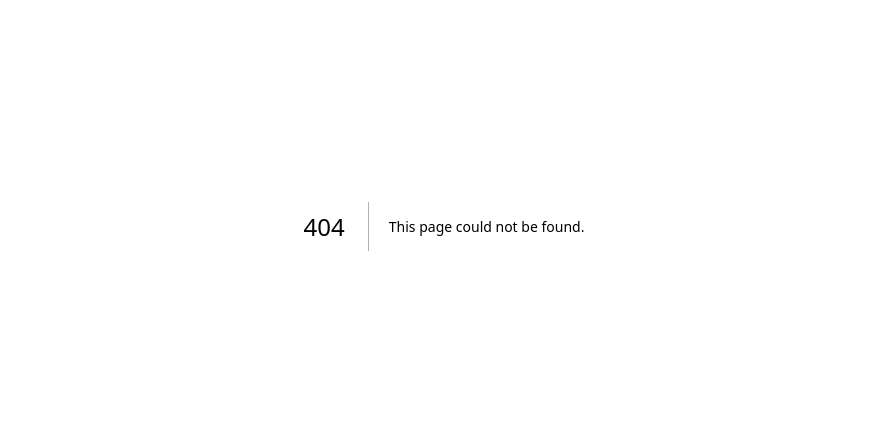
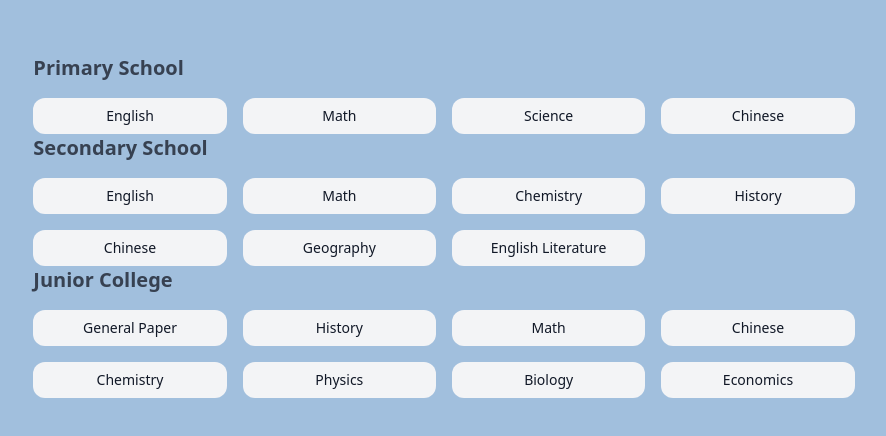
Before and after one commit to Kennethsim2000/BeepAssignment, a Next.js app: page /registerTutor in a window 1280 px wide. Before the commit this address had no page. Shown: the part 174-610 px from the top of the page, without its empty margins (196-1082 px from the left). Built offline with nearby package versions, Linux system fonts and the light colour scheme; a web font is replaced by a local one.

Commit message:
Add in subjectDisplay

```diff
--- a/src/components/Form.tsx
+++ b/src/components/Form.tsx
@@ -1,14 +1,16 @@
+import axios from "axios";
 import { useState } from "react";
 import { RxCross1 } from "react-icons/rx";
 
 const Form: React.FC = () => {
   const [name, setName] = useState<string>("");
-  const [email, setEmail] = useState<string>("");
+  // const [email, setEmail] = useState<string>("");
   const [password, setPassword] = useState<string>("");
   const [dob, setDOB] = useState<string>("");
   const [selectedSubjects, setSelectedSubjects] = useState<string[]>([]);
   const [pricing, setPricing] = useState<number>(0);
   const subjectOptions = ["English", "Math", "Chinese", "Science"];
+  const [isStudent, setIsStudent] = useState<Boolean>(false);
 
   const handleSubjectChange = (event: React.ChangeEvent<HTMLSelectElement>) => {
     const selectedSubject = event.target.value;
@@ -20,8 +22,41 @@ const Form: React.FC = () => {
   const handleRemoveSubject = (subject: string) => {
     setSelectedSubjects(selectedSubjects.filter((item) => item !== subject));
   };
-  const handleSubmit = (e: React.FormEvent<HTMLFormElement>) => {
+
+  const handleSubmit = async (e: React.FormEvent<HTMLFormElement>) => {
     e.preventDefault();
+    const subjectList: Array<string> = new Array<string>(...selectedSubjects);
+
+    const formData = {
+      name: name,
+      password: password,
+      age: new Date(dob),
+      subjects: subjectList,
+      pricing: isStudent ? 0 : pricing,
+    };
+
+    console.log(formData);
+    if (isStudent) {
+      try {
+        const response = await axios.post(
+          "http://localhost:8080/student/add",
+          formData
+        );
+        console.log(response.data); // Handle the response as needed
+      } catch (error) {
+        console.error(error);
+      }
+    } else {
+      try {
+        const response = await axios.post(
+          "http://localhost:8080/tutor/add",
+          formData
+        );
+        console.log(response.data); // Handle the response as needed
+      } catch (error) {
+        console.error(error);
+      }
+    }
   };
 
   return (
@@ -30,22 +65,30 @@ const Form: React.FC = () => {
       className="bg-customForm shadow-md rounded px-6 py-5 md:h-120 md:w-96"
     >
       <div className="flex flex-col justify-center items-center">
-        <p>I am a ...</p>
+        <p className="text-gray-700 font-semibold text-lg">I am a ...</p>
         <div className="flex gap-0">
           <button
             type="button"
-            className="text-white bg-studentButton  focus:outline-none hover:bg-gray-100 focus:ring-4 focus:ring-gray-200 font-medium  text-sm px-5 py-2.5  "
+            className={`text-white  ${
+              isStudent ? "bg-tutorButton" : "bg-studentButton"
+            } focus:outline-none   font-medium  text-sm px-5 py-2.5  `}
+            onClick={() => setIsStudent(true)}
           >
             Student
           </button>
           <button
             type="button"
-            className="text-white bg-tutorButton  focus:outline-none hover:bg-gray-100 focus:ring-4 focus:ring-gray-200 font-medium text-sm px-5 py-2.5 "
+            className={`text-white ${
+              isStudent ? "bg-studentButton" : "bg-tutorButton"
+            }  focus:outline-none   font-medium text-sm px-5 py-2.5 `}
+            onClick={() => setIsStudent(false)}
           >
             Tutor
           </button>
         </div>
       </div>
+
+      <div>
         <div className="mb-2">
           <label className="block text-gray-700 font-bold mb-2">Name:</label>
           <input
@@ -57,7 +100,9 @@ const Form: React.FC = () => {
           />
         </div>
         <div className="mb-2">
-        <label className="block text-gray-700 font-bold mb-2">Password:</label>
+          <label className="block text-gray-700 font-bold mb-2">
+            Password:
+          </label>
           <input
             type="password"
             id="password"
@@ -100,7 +145,10 @@ const Form: React.FC = () => {
         </div>
 
         <div className="mb-2">
-        <label htmlFor="pricing" className="block text-gray-700 font-bold mb-2">
+          <label
+            htmlFor="pricing"
+            className="block text-gray-700 font-bold mb-2"
+          >
             Subjects: (Can select more than one)
           </label>
           <select
@@ -135,10 +183,11 @@ const Form: React.FC = () => {
             </div>
           )}
         </div>
+      </div>
 
       <button
         type="submit"
-        className="bg-blue-500 hover:bg-blue-700 text-white font-bold py-2 px-4 rounded focus:outline-none focus:shadow-outline"
+        className="bg-customIntro hover:bg-blue-700 text-white font-bold py-2 px-4 rounded focus:outline-none focus:shadow-outline"
       >
         Register
       </button>
--- /dev/null
+++ b/src/components/SubjectsDisplay.tsx
@@ -0,0 +1,52 @@
+import React, { useState } from "react";
+
+interface SubjectsDisplayProps {
+  title: string;
+  subjects: string[];
+}
+
+const SubjectsDisplay: React.FC<SubjectsDisplayProps> = ({
+  title,
+  subjects,
+}) => {
+  const [selectedSubjects, setSelectedSubjects] = useState<string[]>([]);
+
+  const handleSubjectClick = (subject: string) => {
+    if (selectedSubjects.includes(subject)) {
+      setSelectedSubjects((prevSelectedSubjects) =>
+        prevSelectedSubjects.filter((s) => s !== subject)
+      );
+    } else {
+      setSelectedSubjects((prevSelectedSubjects) => [
+        ...prevSelectedSubjects,
+        subject,
+      ]);
+    }
+  };
+  return (
+    <div className="w-full md:w-2/3 px-4">
+      <h3 className="mb-4 text-xl font-bold text-gray-700">{title}</h3>
+      <ul className="grid grid-cols-4 gap-2 md:gap-4 text-sm font-medium text-gray-900">
+        {subjects.map((subject, index) => (
+          <li
+            key={index}
+            className={`rounded-xl hover:cursor-pointer px-2 hover:bg-blue-500 hover:text-white transition-colors duration-800 ${
+              selectedSubjects.includes(subject)
+                ? "bg-blue-500 text-white"
+                : "bg-gray-100 text-gray-900"
+            }`}
+            onClick={() => handleSubjectClick(subject)}
+          >
+            <div className="flex items-center justify-center py-2 space-x-2">
+              <div className="text-sm font-medium items-center justify-center">
+                {subject}
+              </div>
+            </div>
+          </li>
+        ))}
+      </ul>
+    </div>
+  );
+};
+
+export default SubjectsDisplay;
--- /dev/null
+++ b/src/pages/registerTutor.tsx
@@ -0,0 +1,33 @@
+import { NextPage } from "next";
+import SubjectsDisplay from "~/components/SubjectsDisplay";
+
+const RegistorTutor: NextPage = () => {
+  const subjects1 = ["English", "Math", "Science", "Chinese"];
+  const subjects2 = [
+    "English",
+    "Math",
+    "Chemistry",
+    "History",
+    "Chinese",
+    "Geography",
+    "English Literature",
+  ];
+  const subjects3 = [
+    "General Paper",
+    "History",
+    "Math",
+    "Chinese",
+    "Chemistry",
+    "Physics",
+    "Biology",
+    "Economics",
+  ];
+  return (
+    <div className="w-screen h-screen bg-customBg flex flex-col items-center justify-center">
+      <SubjectsDisplay title="Primary School" subjects={subjects1} />
+      <SubjectsDisplay title="Secondary School" subjects={subjects2} />
+      <SubjectsDisplay title="Junior College" subjects={subjects3} />
+    </div>
+  );
+};
+export default RegistorTutor;
--- a/tailwind.config.js
+++ b/tailwind.config.js
@@ -17,6 +17,7 @@ module.exports = {
         customIntro: "#62809A",
         studentButton: "#62809A",
         tutorButton: "#244667",
+        registerButton: "#B8CCDD",
       },
     },
     fontFamily: {
```
Also changed, not shown: src/components/StudentCard.tsx (+34 -14 lines), src/pages/displayMatchedStudents.tsx (+13 -10 lines), src/pages/displayStudents.tsx (+14 -9 lines). Lines whose indentation alone changed are shown as unchanged.
